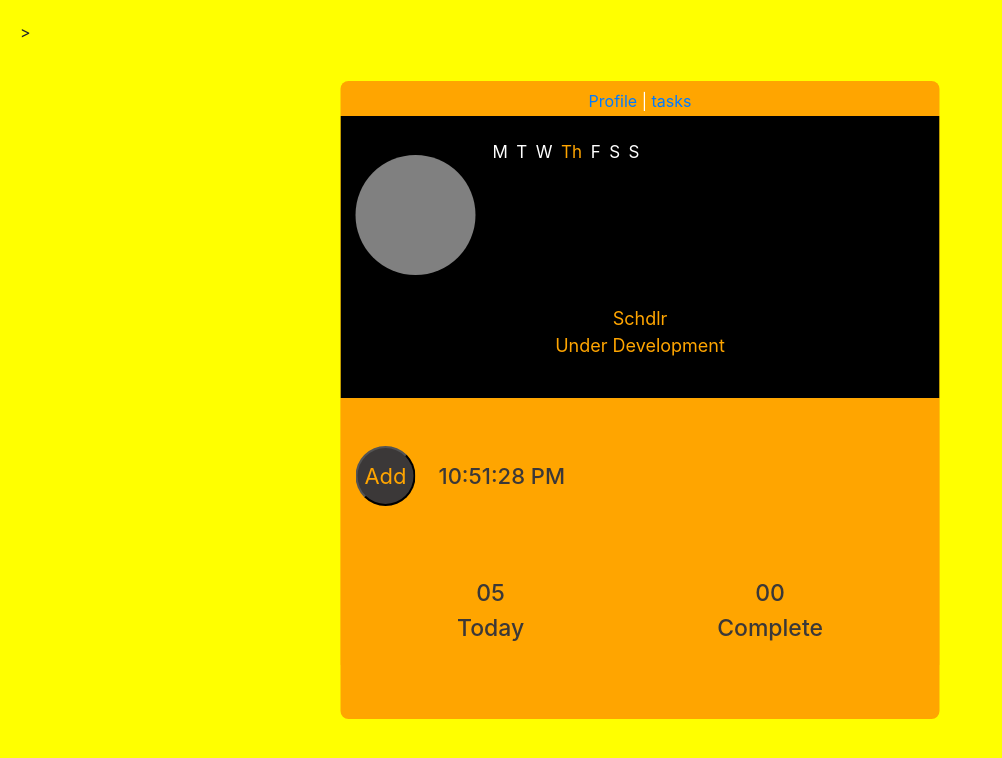
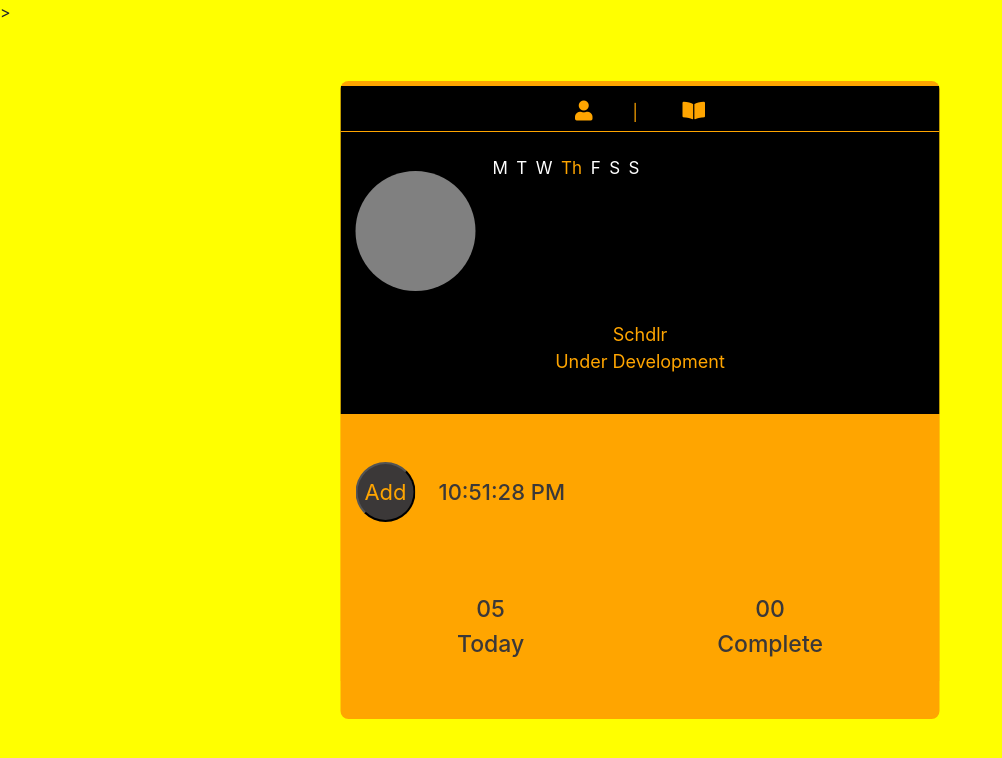
Before and after one commit to code-ddicted/schdlr, a React (Create React App) app: page / in a window 1280 px wide. Shown: the top 758 px of the page, without its empty margins (0-1002 px from the left). Built offline with nearby package versions, Linux system fonts and the light colour scheme.

Commit message:
great looking nav bar

```diff
--- a/public/index.html
+++ b/public/index.html
@@ -28,6 +28,7 @@
     <script src="https://cdnjs.cloudflare.com/ajax/libs/popper.js/1.14.7/umd/popper.min.js"></script>
     <script src="https://maxcdn.bootstrapcdn.com/bootstrap/4.3.1/js/bootstrap.min.js"></script>
     <link rel="stylesheet" href="https://use.fontawesome.com/releases/v5.7.0/css/all.css" integrity="sha384-lZN37f5QGtY3VHgisS14W3ExzMWZxybE1SJSEsQp9S+oqd12jhcu+A56Ebc1zFSJ" crossorigin="anonymous">
+    <script src="https://kit.fontawesome.com/yourcode.js"></script>
   </head>
   <body>
     <noscript>You need to enable JavaScript to run this app.</noscript>
--- a/src/View/Display.jsx
+++ b/src/View/Display.jsx
@@ -4,7 +4,7 @@ import './css/UI.css';
 function Display(){
     return(
       <div className="Display Card">
-       <nav className="nav-bar">  <a href="/">Profile</a> | <a href="/tasks">tasks</a> </nav>
+       <nav>  <a className="fas fa-user icons" href="/"></a>| <a className="fas fa-book-open icons" href="/tasks"></a> </nav>
       </div>
   );
 }
--- a/src/View/css/UI.css
+++ b/src/View/css/UI.css
@@ -4,7 +4,10 @@ height: 100%;
 background-color: yellow;
 overflow-x: hidden;
 overflow-y: hidden;
-padding: 20px;
+
+}
+.root{
+  position: relative;
 }
 .wrap{
   margin: 0px;
@@ -12,23 +15,27 @@ padding: 20px;
   scroll-behavior: smooth;
   background-color: orange;
   float: left;
-}.block{
+}
+.block{
   display: inline-block;
 }
-.Head{
-background-color: black;
-color: white;
+.Display {
+  text-align: center;
+  height: auto;
+  padding-top: 5px;
+  color: orange;
+  background-color: black;
+  border-bottom: 0.7px solid orange;
 }
-.img {
-  width: 120px;
-  height: 120px;
-  margin: 15px;
-  border-radius: 60px;
-  background-color: grey;
-  float: left;
+.icons {
+  margin-right: 30px;
+  margin-left: 30px;
+  color: orange;
+  font-size: 20px;
+  padding: 10px;
 }
-.root{
-  position: relative;
+.icons:hover {
+  color: orange;
 }
 .frame{
   position: absolute;
@@ -45,14 +52,17 @@ color: white;
   margin-left: 0px;
   border-radius: 8px;
 }
-.Display {
-  text-align: center;
-  height: auto;
-  padding: 3px;
-  color: white;
+.Head{
+background-color: black;
+color: white;
 }
-a {
-  text-underline-position: initial;
+.img {
+  width: 120px;
+  height: 120px;
+  margin: 15px;
+  border-radius: 60px;
+  background-color: grey;
+  float: left;
 }
 .user{
   text-align: center;
```
